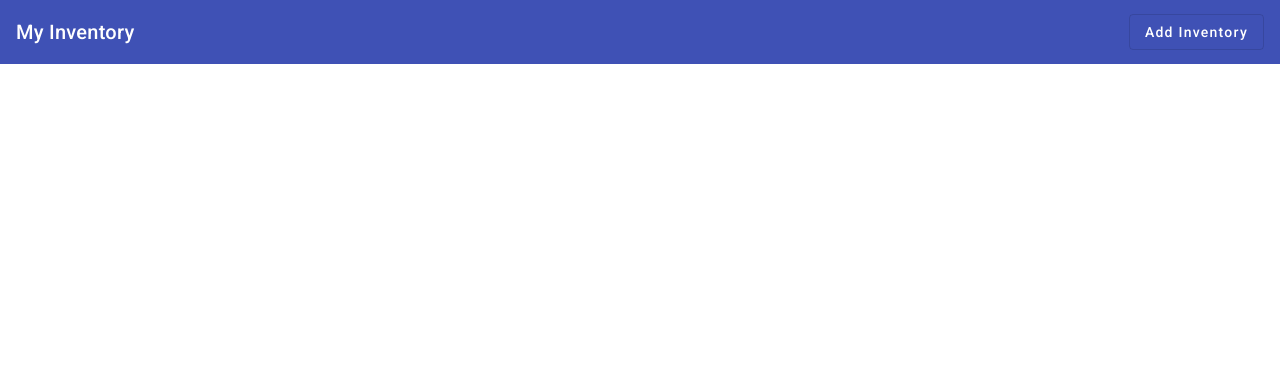
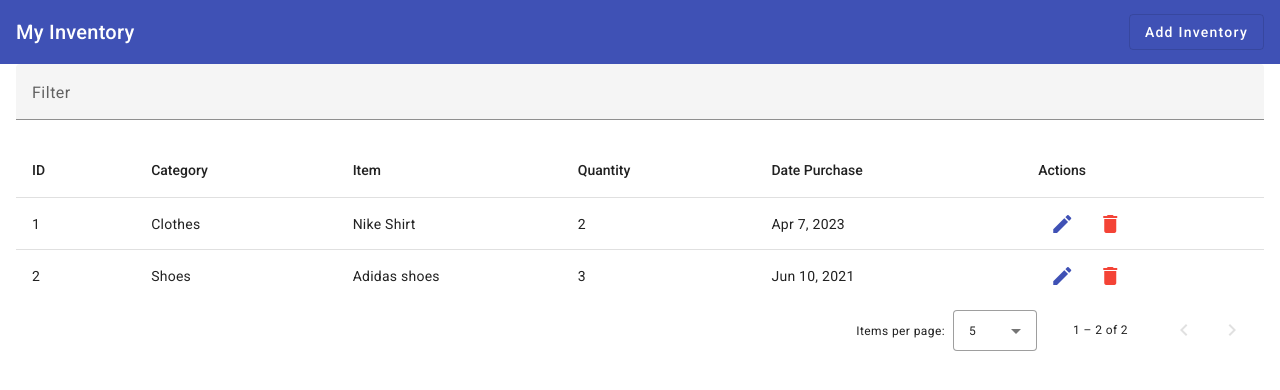
Before and after one commit to nelly02d/Inventory-app, an Angular app: page / in a window 1280 px wide. Shown: the top 390 px of the page. Built offline with nearby package versions, Linux system fonts and the light colour scheme; data requests are answered from the project's data file.

Commit message:
Make changes on input element to item and do styling of the table

```diff
--- a/db.json
+++ b/db.json
@@ -16,8 +16,20 @@
   "profile": {
     "name": "typicode"
   },
-
   "inventory": [
-
+    {
+      "category": "Clothes",
+      "item": "Nike Shirt",
+      "quantity": 2,
+      "datePurchase": "2023-04-07T04:00:00.000Z",
+      "id": 1
+    },
+    {
+      "category": "Shoes",
+      "item": "Adidas shoes",
+      "quantity": 3,
+      "datePurchase": "2021-06-10T04:00:00.000Z",
+      "id": 2
+    }
   ]
 }
--- a/src/app/app.component.html
+++ b/src/app/app.component.html
@@ -4,4 +4,70 @@
   <button mat-stroked-button (click)=" openAddInventoryForm()">Add Inventory</button>
 </mat-toolbar>
 
+<div class="main-container">
+  <mat-form-field>
+    <mat-label>Filter</mat-label>
+    <input matInput (keyup)="applyFilter($event)" placeholder="Ex. Mia" #input>
+  </mat-form-field>
+
+  <div class="table-container">
+    <table mat-table [dataSource]="dataSource" matSort>
+
+      <!-- ID Column -->
+      <ng-container matColumnDef="id">
+        <th mat-header-cell *matHeaderCellDef mat-sort-header> ID </th>
+        <td mat-cell *matCellDef="let row"> {{row.id}} </td>
+      </ng-container>
+
+      <!-- Category Column -->
+      <ng-container matColumnDef="category">
+        <th mat-header-cell *matHeaderCellDef mat-sort-header> Category </th>
+        <td mat-cell *matCellDef="let row"> {{row.category}} </td>
+      </ng-container>
+
+      <!-- Name of Item Column -->
+      <ng-container matColumnDef="item">
+        <th mat-header-cell *matHeaderCellDef mat-sort-header> Item </th>
+        <td mat-cell *matCellDef="let row"> {{row.item}} </td>
+      </ng-container>
+
+      <!-- Quantity Column -->
+      <ng-container matColumnDef="quantity">
+        <th mat-header-cell *matHeaderCellDef mat-sort-header> Quantity </th>
+        <td mat-cell *matCellDef="let row"> {{row.quantity}} </td>
+      </ng-container>
+
+      <!-- Date Purchase Column -->
+      <ng-container matColumnDef="datePurchase">
+        <th mat-header-cell *matHeaderCellDef mat-sort-header> Date Purchase </th>
+        <td mat-cell *matCellDef="let row"> {{row.datePurchase | date }} </td>
+      </ng-container>
+
+      <!-- Actions Purchase Column -->
+      <ng-container matColumnDef="actions">
+        <th mat-header-cell *matHeaderCellDef mat-sort-header> Actions </th>
+        <td mat-cell *matCellDef="let row">
+          <button mat-icon-button color="primary">
+            <mat-icon>edit</mat-icon>
+          </button>
+          <button mat-icon-button color="warn">
+            <mat-icon>delete</mat-icon>
+          </button>
+        </td>
+      </ng-container>
+
+      <tr mat-header-row *matHeaderRowDef="displayedColumns"></tr>
+      <tr mat-row *matRowDef="let row; columns: displayedColumns;"></tr>
+
+      <!-- Row shown when there is no matching data. -->
+      <tr class="mat-row" *matNoDataRow>
+        <td class="mat-cell" colspan="4">No data matching the filter "{{input.value}}"</td>
+      </tr>
+    </table>
+
+    <mat-paginator [pageSizeOptions]="[5, 10, 25, 100]" aria-label="Select page of users"></mat-paginator>
+  </div>
+</div>
+
+
 <router-outlet></router-outlet>
--- a/src/app/app.component.scss
+++ b/src/app/app.component.scss
@@ -1,3 +1,12 @@
 .example-spacer {
   flex: 1 1 auto;
 }
+
+.main-container {
+  max-width: 1248px;
+  margin: 0 auto;
+
+  mat-form-field {
+    width: 100%;
+  }
+}
--- a/src/app/app.component.ts
+++ b/src/app/app.component.ts
@@ -16,9 +16,10 @@ export class AppComponent implements OnInit{
   displayedColumns: string[] = [
     'id',
     'category',
-    'input',
+    'item',
     'quantity',
-    'datePurchase'
+    'datePurchase',
+    'actions'
   ];
 
   dataSource!: MatTableDataSource<any>;
@@ -38,7 +39,7 @@ export class AppComponent implements OnInit{
   };
 
   getInventoryList() {
-    this._invService.getInventoryList().subscribe({
+    this._invService.getInventoryList().subscribe({ //fetch and watch data on html
       next: (res) => {
         this.dataSource = new MatTableDataSource(res);
         this.dataSource.sort = this.sort;
@@ -48,7 +49,7 @@ export class AppComponent implements OnInit{
     })
   };
 
-  applyFilter(event: Event) {
+  applyFilter(event: Event) { //filtering html data
     const filterValue = (event.target as HTMLInputElement).value;
     this.dataSource.filter = filterValue.trim().toLowerCase();
 
--- a/src/app/inventory-form/inventory-form.component.html
+++ b/src/app/inventory-form/inventory-form.component.html
@@ -10,8 +10,8 @@
         <input matInput formControlName="category">
       </mat-form-field>
       <mat-form-field appearance="outline">
-        <mat-label>Input</mat-label>
-        <input matInput formControlName="input">
+        <mat-label>Item</mat-label>
+        <input matInput formControlName="item">
       </mat-form-field>
     </div>
       <div class="row">
--- a/src/app/inventory-form/inventory-form.component.ts
+++ b/src/app/inventory-form/inventory-form.component.ts
@@ -1,6 +1,7 @@
 import { Component } from '@angular/core';
 import { FormBuilder, FormGroup, Validators } from '@angular/forms'
 import { InventoryService } from '../services/inventory.service';
+import { DialogRef } from '@angular/cdk/dialog';
 
 @Component({
   selector: 'app-inventory-form',
@@ -10,10 +11,14 @@ import { InventoryService } from '../services/inventory.service';
 export class InventoryFormComponent {
   invForm: FormGroup
 
-  constructor(private _fb: FormBuilder, private _invService: InventoryService ) { //service variable
+  constructor(
+    private _fb: FormBuilder,
+    private _invService: InventoryService,
+    private _dialogRef: DialogRef<InventoryFormComponent>
+   ) { //service variable
     this.invForm = this._fb.group({
       category: '',
-      input: '',
+      item: '',
       quantity: '',
       datePurchase: '',
     })
@@ -22,7 +27,13 @@ export class InventoryFormComponent {
   onFormSubmit() {
     if(this.invForm.valid) {
       this._invService.addInventory(this.invForm.value).subscribe({ //inject the inventory form value to inventory service
-
+        next: (val: any) => {
+          alert('Inventory added successfully');
+          this._dialogRef.close();
+        },
+        error: (err: any) => {
+          console.error(err);
+        }
       })
     }
   }
```
Also changed, not shown: src/app/app.module.ts (+8 -1 lines).
